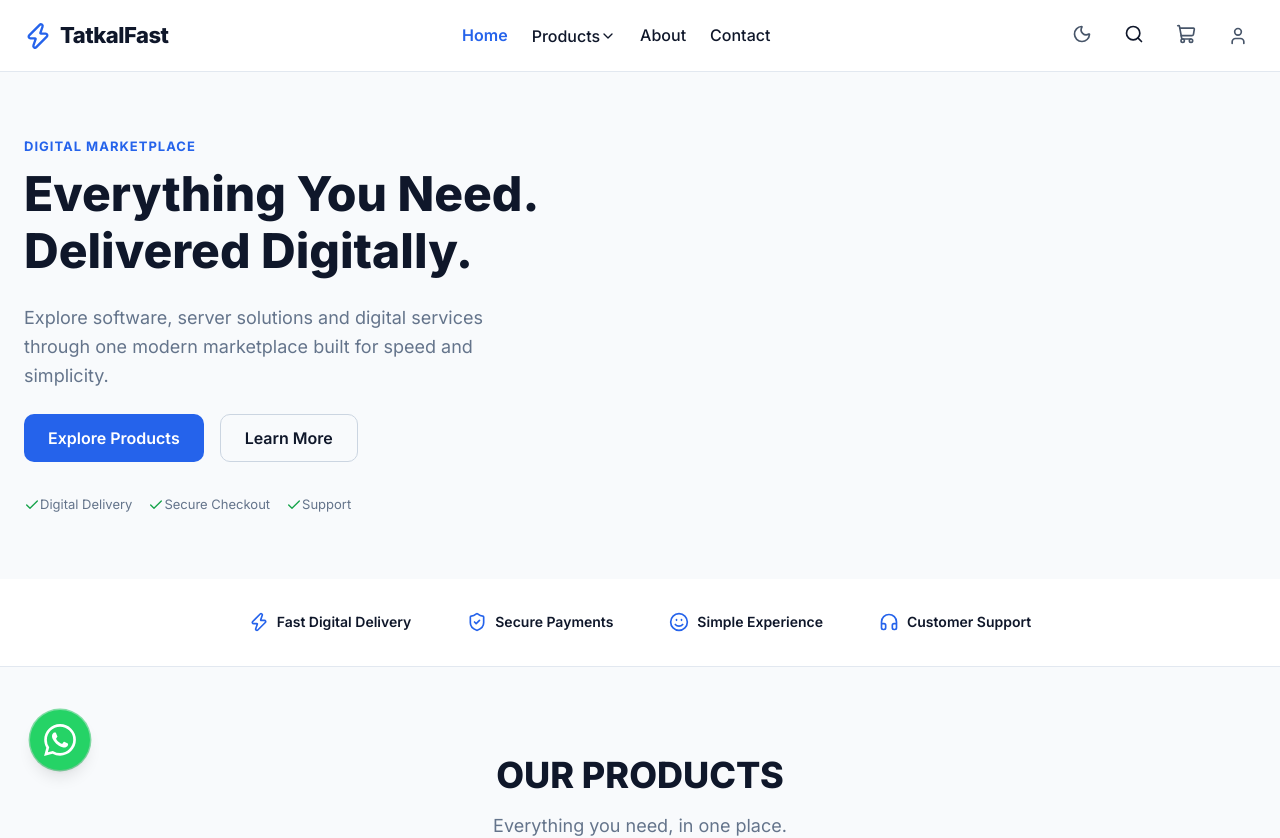
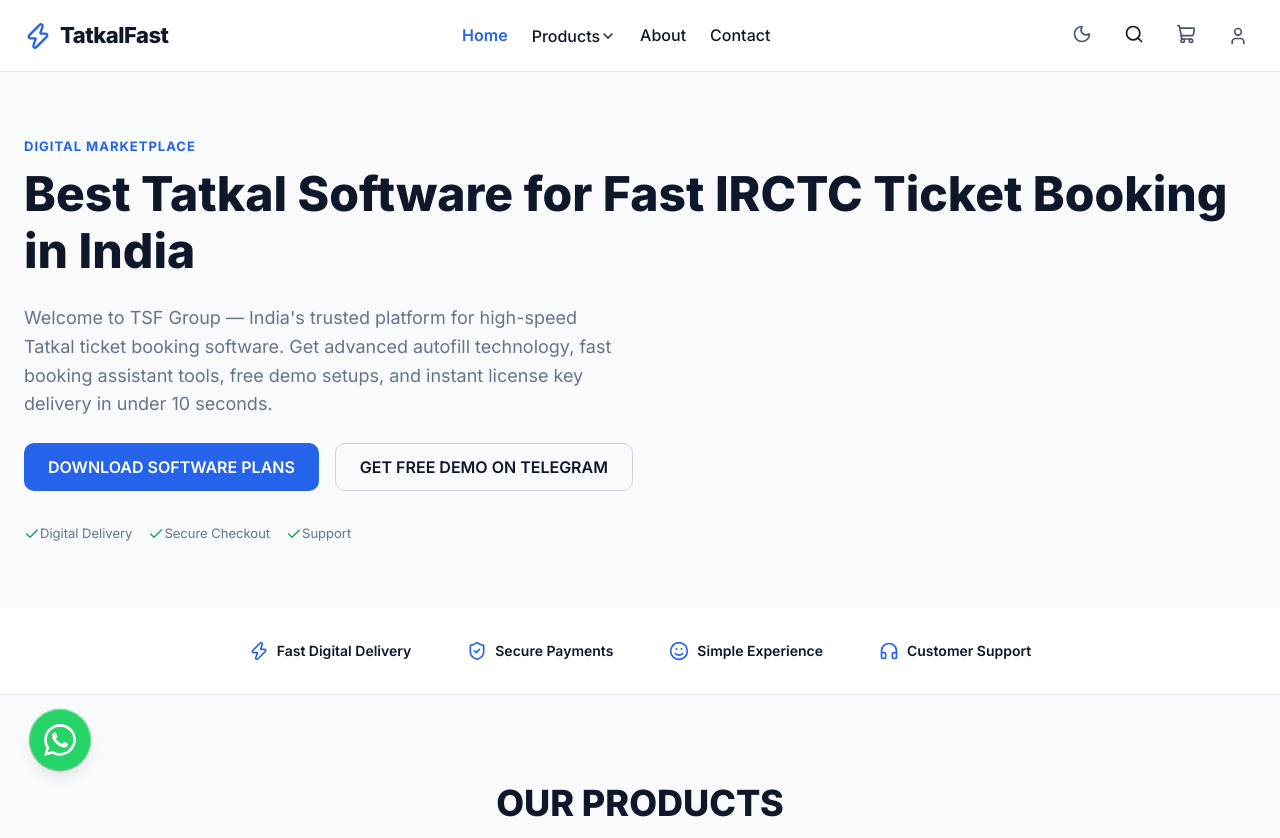
Before and after one commit to tatkalgurubalaram/tatkalguru, a React (Vite) app: page / in a window 1280 px wide. Shown: the top 838 px of the page. Built offline with nearby package versions, Linux system fonts and the light colour scheme; no server answers; the HTML template or start-up script is replaced by a standard one.

Commit message:
Update Hero section text and buttons

```diff
--- a/src/components/home/HeroSection.tsx
+++ b/src/components/home/HeroSection.tsx
@@ -23,20 +23,20 @@
                 Digital Marketplace
               </p>
               <h1 className="hero-heading" style={{ color: 'var(--text-heading)' }}>
-                Everything You Need.<br />Delivered Digitally.
+                Best Tatkal Software for Fast IRCTC Ticket Booking in India
               </h1>
             </div>
 
-            <p className="text-body text-muted" style={{ fontSize: '18px', maxWidth: '500px', lineHeight: 1.6 }}>
-              Explore software, server solutions and digital services through one modern marketplace built for speed and simplicity.
+            <p className="text-body text-muted" style={{ fontSize: '18px', maxWidth: '600px', lineHeight: 1.6 }}>
+              Welcome to TSF Group — India's trusted platform for high-speed Tatkal ticket booking software. Get advanced autofill technology, fast booking assistant tools, free demo setups, and instant license key delivery in under 10 seconds.
             </p>
 
             <div className="flex gap-4" style={{ flexWrap: 'wrap' }}>
               <Link to="/products" style={{ textDecoration: 'none' }}>
-                <Button variant="primary">Explore Products</Button>
+                <Button variant="primary">DOWNLOAD SOFTWARE PLANS</Button>
               </Link>
-              <Link to="/about" style={{ textDecoration: 'none' }}>
-                <Button variant="secondary">Learn More</Button>
+              <Link to="/contact" style={{ textDecoration: 'none' }}>
+                <Button variant="secondary">GET FREE DEMO ON TELEGRAM</Button>
               </Link>
             </div>
 
```
